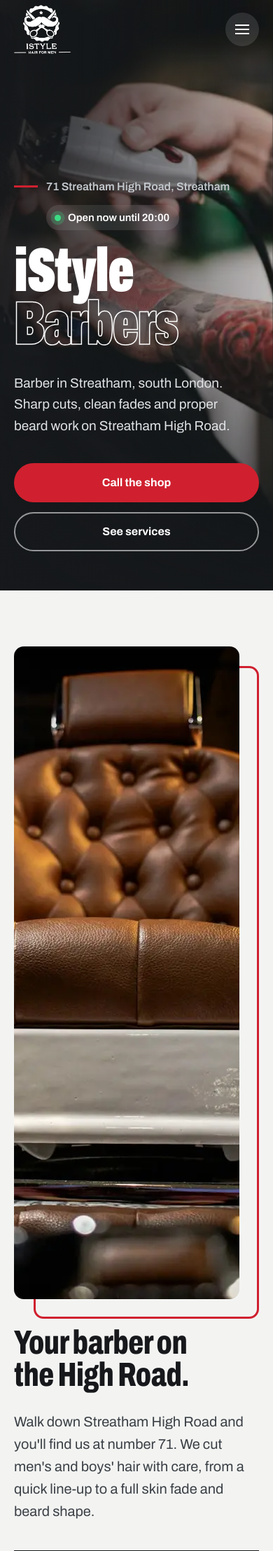
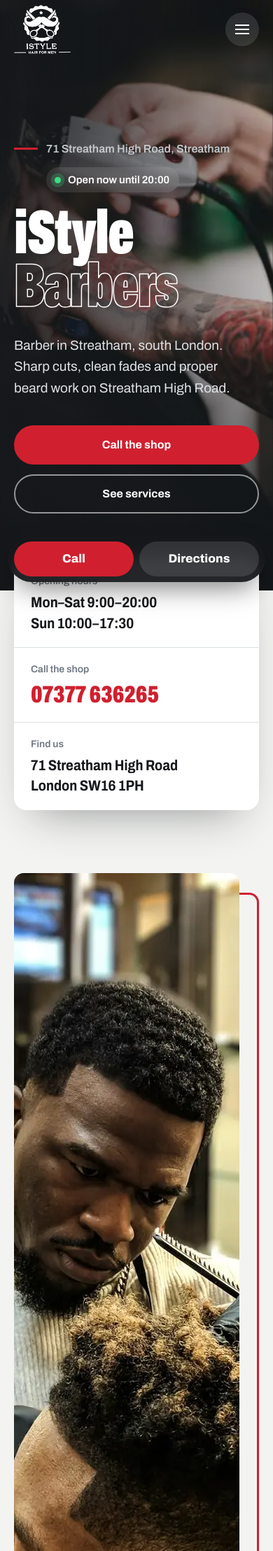
Before and after one commit to AkamBarznji/bfk, a PHP site: page / in a window 390 px wide. Shown: the top 2217 px of the page at 70% size. Run offline with PHP 8.4, Linux system fonts and the light colour scheme.

Commit message:
Polish layout: info bar, phone action bar, tidy gallery
- Hours, phone and address bar overlapping the hero
- Fixed Call / Directions bar on phones
- Gallery as an even grid with no gaps
- Stronger about section photo and calls to action

Co-Authored-By: Claude Opus 5.5 <noreply@anthropic.com>
Claude-Session: https://claude.ai/code/session_01FM6eAzggazUYEwJ7pb2728

```diff
--- a/includes/config.php
+++ b/includes/config.php
@@ -46,5 +46,5 @@ return [
         ['name' => "Kids' haircut", 'price' => '', 'image' => 'kids',    'text' => 'Cuts for younger customers, done with patience.'],
     ],
 
-    'gallery' => ['g1', 'g2', 'g3', 'g4', 'g5', 'g7'],
+    'gallery' => ['g3', 'g2', 'chair', 'g4', 'g5', 'g7'],
 ];
--- a/includes/footer.php
+++ b/includes/footer.php
@@ -40,6 +40,13 @@
   </div>
 </footer>
 
+<?php if ($site['phone'] !== ''): ?>
+<nav class="action-bar" aria-label="Quick actions">
+  <a class="action-call" href="<?= e(tel_link($site['phone'])) ?>">Call</a>
+  <a class="action-map" href="<?= e($site['maps_url']) ?>" rel="noopener">Directions</a>
+</nav>
+<?php endif; ?>
+
 <dialog class="lightbox" data-lightbox aria-label="Photo">
   <button class="lightbox-close" type="button" data-lightbox-close aria-label="Close photo">×</button>
   <img src="" alt="" data-lightbox-img>
--- a/includes/functions.php
+++ b/includes/functions.php
@@ -185,3 +185,22 @@ function img_size(string $path): string
     $size = is_file($file) ? @getimagesize($file) : false;
     return $size ? sprintf(' width="%d" height="%d"', $size[0], $size[1]) : '';
 }
+
+/** Short hours summary, e.g. ['Mon–Sat 9:00–20:00', 'Sun 10:00–17:30']. */
+function hours_summary(array $site): array
+{
+    $groups = [];
+    foreach ($site['hours'] as $day => $value) {
+        $value = trim($value) === '' ? 'Closed' : str_replace(' – ', '–', $value);
+        $last = count($groups) - 1;
+        if ($last >= 0 && $groups[$last]['value'] === $value) {
+            $groups[$last]['to'] = $day;
+        } else {
+            $groups[] = ['from' => $day, 'to' => $day, 'value' => $value];
+        }
+    }
+    return array_map(static function ($g) {
+        $days = substr($g['from'], 0, 3) . ($g['from'] !== $g['to'] ? '–' . substr($g['to'], 0, 3) : '');
+        return $days . ' ' . $g['value'];
+    }, $groups);
+}
--- a/index.php
+++ b/index.php
@@ -54,19 +54,40 @@ $err = $contact['errors'];
     </div>
   </section>
 
+  <section class="quick-info" aria-label="Opening hours, phone and address">
+    <div class="wrap quick-grid">
+      <?php if (has_hours($site)): ?>
+      <a class="quick-item" href="#visit">
+        <span class="quick-label">Opening hours</span>
+        <?php foreach (hours_summary($site) as $line): ?><span class="quick-value"><?= e($line) ?></span><?php endforeach; ?>
+      </a>
+      <?php endif; ?>
+      <?php if ($site['phone'] !== ''): ?>
+      <a class="quick-item" href="<?= e(tel_link($site['phone'])) ?>">
+        <span class="quick-label">Call the shop</span>
+        <span class="quick-value big"><?= e($site['phone']) ?></span>
+      </a>
+      <?php endif; ?>
+      <a class="quick-item" href="<?= e($site['maps_url']) ?>" rel="noopener">
+        <span class="quick-label">Find us</span>
+        <span class="quick-value"><?= e($site['street']) ?></span>
+        <span class="quick-value"><?= e($site['city'] . ' ' . $site['postcode']) ?></span>
+      </a>
+    </div>
+  </section>
+
   <section class="intro" aria-labelledby="intro-title">
     <div class="wrap intro-inner">
       <figure class="intro-photo">
-        <img src="/images/chair.webp" width="1400" height="933" alt="Leather barber chair" loading="lazy">
+        <img src="/images/g1.webp" width="1000" height="1330" alt="Barber shaping a fade with clippers" loading="lazy">
       </figure>
       <div class="intro-copy">
         <h2 id="intro-title">Your barber on the High Road.</h2>
         <p>Walk down Streatham High Road and you'll find us at number 71. We cut men's and boys' hair with care, from a quick line-up to a full skin fade and beard shape.</p>
-        <dl class="facts">
-          <div><dt>Address</dt><dd><?= e($site['street']) ?></dd></div>
-          <div><dt>Postcode</dt><dd><?= e($site['postcode']) ?></dd></div>
-          <div><dt>Area</dt><dd><?= e($site['area']) ?>, south London</dd></div>
-        </dl>
+        <div class="actions intro-actions">
+          <a class="button dark" href="#services">See our services</a>
+          <a class="text-link" href="#gallery">View the gallery</a>
+        </div>
       </div>
     </div>
   </section>
--- a/styles.css
+++ b/styles.css
@@ -93,7 +93,7 @@ a { color: inherit; }
 .hero-photo { position: absolute; inset: 0; z-index: -2; }
 .hero-photo img { width: 100%; height: 100%; object-fit: cover; object-position: 50% 30%; animation: settle 2.4s var(--ease) both; }
 .hero::before { content: ""; position: absolute; inset: 0; z-index: -1; background: linear-gradient(90deg, rgba(22,24,27,.92) 0%, rgba(22,24,27,.62) 45%, rgba(22,24,27,.15) 100%), linear-gradient(0deg, rgba(22,24,27,.85) 0%, transparent 45%); }
-.hero-inner { padding-block: 140px clamp(72px, 10vw, 130px); }
+.hero-inner { padding-block: 140px clamp(130px, 13vw, 190px); }
 .hero-place { display: flex; width: fit-content; align-items: center; gap: 12px; font-size: 16px; font-weight: 600; color: var(--mist); }
 .hero-place::before { content: ""; width: 34px; height: 3px; background: var(--red); }
 .open-status { display: inline-flex; align-items: center; gap: 10px; margin: 14px 0 0 46px; padding: 6px 14px 6px 12px; border-radius: 999px; background: rgba(255,255,255,.1); backdrop-filter: blur(6px); font-size: 15px; font-weight: 600; color: var(--white); }
@@ -108,7 +108,7 @@ a { color: inherit; }
 
 /* The street sign: identity anchor */
 .street-sign {
-  position: absolute; right: var(--gutter); bottom: clamp(72px, 10vw, 130px); z-index: 1;
+  position: absolute; right: var(--gutter); bottom: clamp(130px, 13vw, 190px); z-index: 1;
   display: grid; justify-items: center; gap: 4px;
   padding: 26px 46px 22px; background: var(--white); border-radius: 10px; text-align: center;
   box-shadow: inset 0 0 0 6px var(--white), inset 0 0 0 9px var(--ink), 0 40px 60px -30px rgba(0,0,0,.7);
@@ -124,14 +124,35 @@ a { color: inherit; }
 @keyframes rise { from { opacity: 0; transform: translateY(40px); } to { opacity: 1; transform: none; } }
 @keyframes hang { from { opacity: 0; transform: translateY(-30px) rotate(-8deg); } to { opacity: 1; transform: rotate(-2deg); } }
 
+
+/* Quick info bar (overlaps the bottom of the hero) */
+.quick-info { position: relative; z-index: 2; margin-top: -64px; }
+.quick-grid { display: grid; grid-template-columns: repeat(auto-fit, minmax(220px, 1fr)); background: var(--white); border-radius: 18px; box-shadow: 0 30px 60px -30px rgba(22,24,27,.45); overflow: hidden; }
+.quick-item { display: flex; flex-direction: column; gap: 2px; padding: 26px 30px; text-decoration: none; color: var(--ink); border-top: 4px solid transparent; transition: border-color .25s var(--ease), background .25s var(--ease); }
+.quick-item + .quick-item { border-left: 1px solid var(--line); }
+.quick-item:hover { border-top-color: var(--red); background: #fafafa; }
+.quick-label { font-size: 14px; font-weight: 600; color: var(--steel); margin-bottom: 4px; }
+.quick-value { font-weight: 700; font-stretch: 85%; font-size: 21px; line-height: 1.3; }
+.quick-value.big { font-weight: 900; font-stretch: 70%; font-size: 34px; line-height: 1.1; color: var(--red); }
+
+/* Intro actions */
+.intro-actions { margin-top: 36px; align-items: center; gap: 28px; }
+.button.dark { background: var(--ink); border-color: var(--ink); }
+.button.dark:hover { background: var(--red); border-color: var(--red); }
+.text-link { font-weight: 700; color: var(--ink); text-decoration: underline; text-decoration-color: var(--red); text-decoration-thickness: 2px; text-underline-offset: 6px; }
+.text-link:hover { color: var(--red); }
+
+/* Mobile action bar */
+.action-bar { display: none; }
+
 /* Intro */
-.intro { padding-block: clamp(80px, 11vw, 160px); }
+.intro { padding-block: clamp(90px, 11vw, 160px) clamp(80px, 11vw, 160px); }
 .intro-inner { display: grid; grid-template-columns: 1fr 1fr; gap: clamp(40px, 7vw, 110px); align-items: center; }
 .intro-photo { position: relative; margin: 0; isolation: isolate; }
 .intro-photo::before { content: ""; position: absolute; inset: 28px -28px -28px 28px; border: 3px solid var(--red); border-radius: 14px; z-index: -1; }
-.intro-photo img { width: 100%; aspect-ratio: 4 / 5; object-fit: cover; object-position: 50% 40%; border-radius: 14px; }
+.intro-photo img { width: 100%; aspect-ratio: 4 / 5; object-fit: cover; object-position: 50% 30%; border-radius: 14px; }
 .intro-copy h2 { font-size: clamp(48px, 6vw, 92px); }
-.intro-copy > p { margin-top: 28px; font-size: 20px; }
+.intro-copy > p { margin-top: 28px; font-size: clamp(20px, 1.7vw, 24px); line-height: 1.55; color: #33383d; }
 .facts { margin: 40px 0 0; display: grid; grid-template-columns: repeat(3, auto); gap: 24px; border-top: 2px solid var(--ink); padding-top: 24px; }
 .facts dt { font-size: 14px; color: var(--steel); }
 .facts dd { margin: 4px 0 0; color: var(--ink); font-weight: 700; font-stretch: 80%; font-size: 20px; line-height: 1.25; }
@@ -159,9 +180,11 @@ a { color: inherit; }
 
 /* Gallery */
 .gallery { padding-block: clamp(80px, 11vw, 160px); }
-.gallery-grid { columns: 4 260px; column-gap: 16px; }
-.gallery-item { display: block; width: 100%; margin: 0 0 16px; padding: 0; border: 0; border-radius: 12px; overflow: hidden; background: var(--char); cursor: zoom-in; break-inside: avoid; }
-.gallery-item img { width: 100%; height: auto; transition: transform .6s var(--ease); }
+.gallery-grid { display: grid; grid-template-columns: repeat(4, 1fr); grid-auto-rows: clamp(180px, 18vw, 260px); gap: 16px; }
+.gallery-item:nth-child(1) { grid-column: span 2; grid-row: span 2; }
+.gallery-item:nth-child(6) { grid-column: span 4; }
+.gallery-item { display: block; width: 100%; height: 100%; margin: 0; padding: 0; border: 0; border-radius: 12px; overflow: hidden; background: var(--char); cursor: zoom-in; break-inside: avoid; }
+.gallery-item img { width: 100%; height: 100%; object-fit: cover; transition: transform .6s var(--ease); }
 .gallery-item:hover img { transform: scale(1.04); }
 
 /* Lightbox */
@@ -229,6 +252,16 @@ a { color: inherit; }
 .footer-bottom { display: flex; flex-wrap: wrap; justify-content: space-between; gap: 10px; border-top: 1px solid rgba(255,255,255,.12); padding-block: 24px; font-size: 14px; color: #9aa2aa; }
 
 /* Responsive */
+@media (max-width: 860px) {
+  .action-bar { position: fixed; z-index: 45; left: 12px; right: 12px; bottom: 12px; display: grid; grid-template-columns: 1fr 1fr; gap: 8px; padding: 8px; background: rgba(22,24,27,.94); backdrop-filter: blur(10px); -webkit-backdrop-filter: blur(10px); border-radius: 999px; box-shadow: 0 16px 40px -12px rgba(0,0,0,.6); }
+  .action-bar a { display: grid; place-items: center; min-height: 50px; border-radius: 999px; color: var(--white); text-decoration: none; font-weight: 800; font-size: 17px; }
+  .action-call { background: var(--red); }
+  .action-map { background: rgba(255,255,255,.12); }
+  body:has(.action-bar) .site-footer { padding-bottom: 84px; }
+  .menu-open .action-bar { display: none; }
+  .quick-item + .quick-item { border-left: 0; border-top: 1px solid var(--line); }
+  .quick-item { padding: 20px 24px; }
+}
 @media (max-width: 1100px) {
   .street-sign { display: none; }
   .service-card, .service-card:nth-child(1), .service-card:nth-child(2) { grid-column: span 3; min-height: 440px; }
@@ -257,13 +290,14 @@ a { color: inherit; }
 @media (max-width: 640px) {
   body { font-size: 17px; }
   .brand-name { font-size: 22px; }
-  .hero-inner { padding-bottom: 56px; }
+  .hero-inner { padding-bottom: 110px; }
+  .quick-info { margin-top: -48px; }
   .hero-line:nth-child(2) { -webkit-text-stroke-width: 1.5px; }
   .actions .button { flex: 1 1 100%; }
   .service-grid { grid-template-columns: 1fr; }
   .service-card, .service-card:nth-child(n) { grid-column: auto; min-height: 380px; }
-  .gallery-grid { columns: 2; column-gap: 10px; }
-  .gallery-item { margin-bottom: 10px; }
+  .gallery-grid { grid-template-columns: 1fr 1fr; grid-auto-rows: 150px; gap: 10px; }
+  .gallery-item:nth-child(6) { grid-column: span 2; }
   .field-row { grid-template-columns: 1fr; gap: 0; }
 }
 @media (prefers-reduced-motion: reduce) {
```
